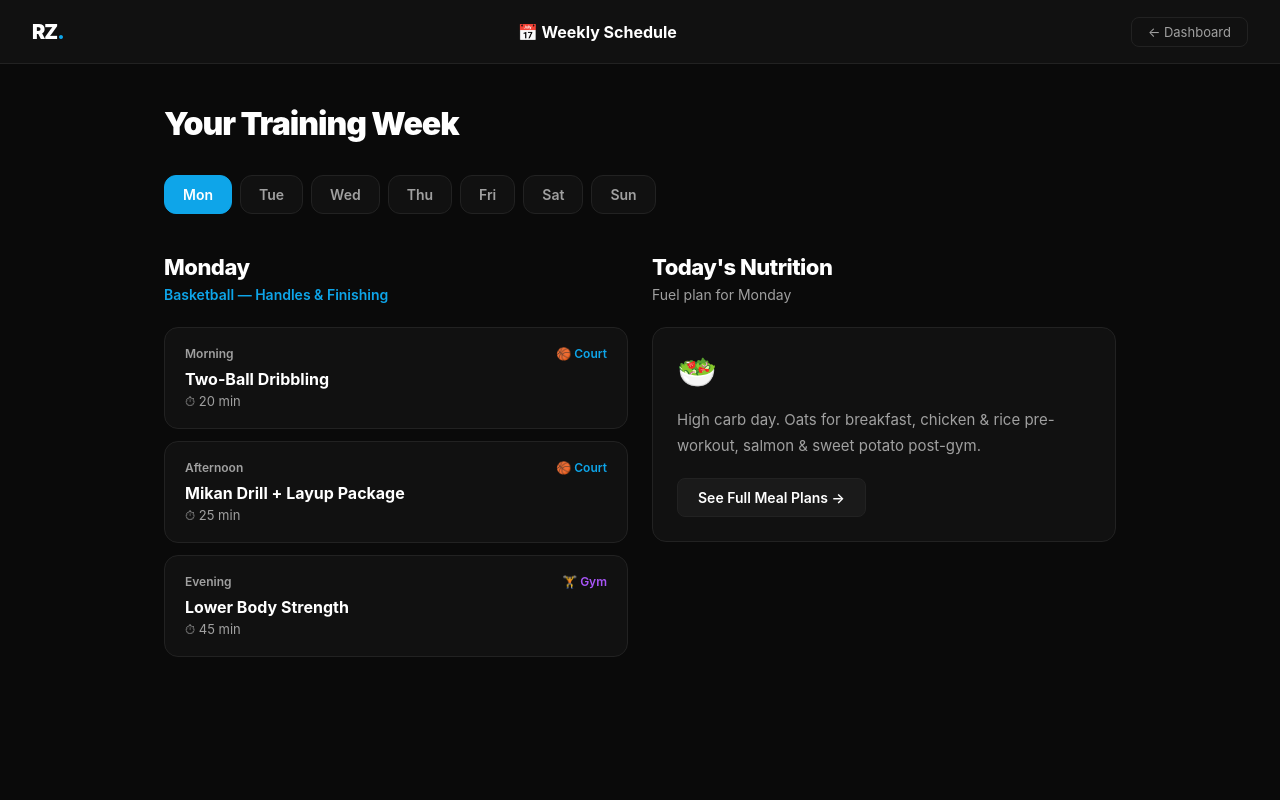
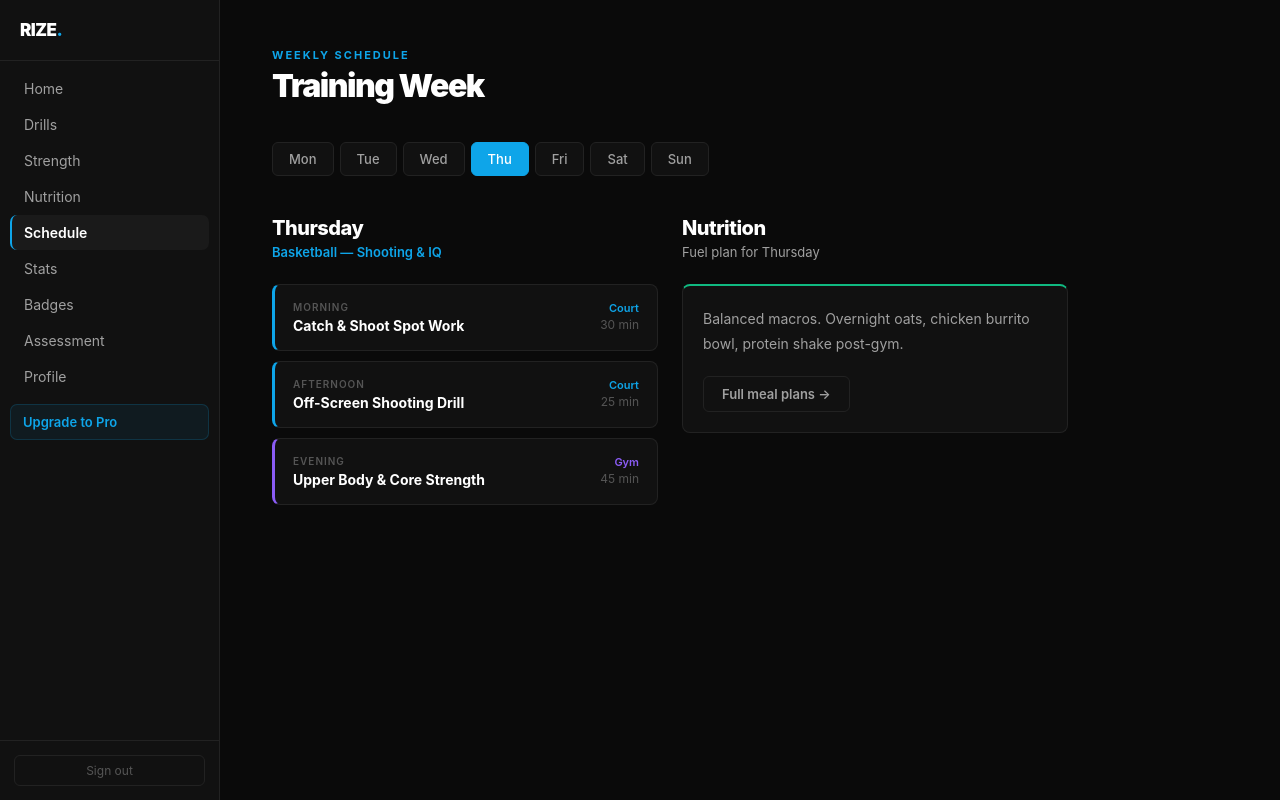
Before and after one commit to DinnyApostolou/rize, a Next.js app: page /schedule in a window 1280 px wide. Built offline with nearby package versions, Linux system fonts and the light colour scheme; no server answers.

Commit message:
Add sidebar to all pages, cleaner mature design, remove hero badge

```diff
--- a/src/app/schedule/page.tsx
+++ b/src/app/schedule/page.tsx
@@ -1,6 +1,7 @@
 "use client";
 import { useState } from "react";
 import Link from "next/link";
+import Sidebar from "@/components/Sidebar";
 
 const DAYS = [
   {
@@ -64,31 +65,35 @@ const DAYS = [
   },
 ];
 
+const typeConfig: Record<string, { color: string; label: string }> = {
+  court: { color: "#0EA5E9", label: "Court" },
+  gym: { color: "#8B5CF6", label: "Gym" },
+  recovery: { color: "#10B981", label: "Recovery" },
+};
+
 export default function SchedulePage() {
-  const [activeDay, setActiveDay] = useState(0);
+  const [activeDay, setActiveDay] = useState(new Date().getDay() === 0 ? 6 : new Date().getDay() - 1);
   const day = DAYS[activeDay];
-  const typeColor = (t: string) => t === "court" ? "var(--accent)" : t === "gym" ? "#a855f7" : "var(--green)";
-  const typeLabel = (t: string) => t === "court" ? "🏀 Court" : t === "gym" ? "🏋️ Gym" : "😴 Recovery";
 
   return (
-    <div style={{ minHeight: "100vh", background: "var(--bg)", color: "var(--text)" }}>
-      <nav style={{ background: "var(--bg2)", borderBottom: "1px solid var(--border)", display: "flex", alignItems: "center", justifyContent: "space-between", padding: "0 32px", height: "64px" }}>
-        <Link href="/dashboard" style={{ fontSize: "20px", fontWeight: 900, letterSpacing: "-1px" }}>RZ<span style={{ color: "var(--accent)" }}>.</span></Link>
-        <span style={{ fontWeight: 700 }}>📅 Weekly Schedule</span>
-        <Link href="/dashboard"><button style={{ background: "none", border: "1px solid var(--border)", color: "var(--text2)", padding: "6px 16px", borderRadius: "8px", fontSize: "13px" }}>← Dashboard</button></Link>
-      </nav>
+    <div style={{ display: "flex", minHeight: "100vh", background: "var(--bg)", color: "var(--text)" }}>
+      <Sidebar />
 
-      <div style={{ maxWidth: "1000px", margin: "0 auto", padding: "40px 24px" }}>
-        <h1 style={{ fontSize: "32px", fontWeight: 900, letterSpacing: "-1px", marginBottom: "32px" }}>Your Training Week</h1>
+      <main style={{ marginLeft: "220px", flex: 1, padding: "48px 52px", maxWidth: "900px" }}>
+        <div style={{ marginBottom: "40px" }}>
+          <p style={{ fontSize: "11px", color: "var(--accent)", fontWeight: 700, letterSpacing: "2px", textTransform: "uppercase", marginBottom: "8px" }}>Weekly Schedule</p>
+          <h1 style={{ fontSize: "32px", fontWeight: 900, letterSpacing: "-1.5px", lineHeight: 1 }}>Training Week</h1>
+        </div>
 
         {/* Day selector */}
-        <div style={{ display: "flex", gap: "8px", flexWrap: "wrap", marginBottom: "40px" }}>
+        <div style={{ display: "flex", gap: "6px", marginBottom: "40px" }}>
           {DAYS.map((d, i) => (
             <button key={i} onClick={() => setActiveDay(i)} style={{
-              padding: "10px 18px", borderRadius: "12px", fontSize: "14px", fontWeight: 600,
+              padding: "8px 16px", borderRadius: "6px", fontSize: "13px", fontWeight: 500,
               background: activeDay === i ? "var(--accent)" : "var(--bg2)",
               border: `1px solid ${activeDay === i ? "var(--accent)" : "var(--border)"}`,
               color: activeDay === i ? "#fff" : "var(--text2)",
+              cursor: "pointer", transition: "all 0.15s",
             }}>{d.day.slice(0, 3)}</button>
           ))}
         </div>
@@ -96,38 +101,59 @@ export default function SchedulePage() {
         <div style={{ display: "grid", gridTemplateColumns: "1fr 1fr", gap: "24px" }}>
           {/* Sessions */}
           <div>
-            <h2 style={{ fontSize: "22px", fontWeight: 800, marginBottom: "6px", letterSpacing: "-0.5px" }}>{day.day}</h2>
-            <p style={{ color: "var(--accent)", fontSize: "14px", fontWeight: 600, marginBottom: "24px" }}>{day.focus}</p>
-            <div style={{ display: "flex", flexDirection: "column", gap: "12px" }}>
-              {day.sessions.map((s, i) => (
-                <div key={i} style={{ background: "var(--bg2)", border: "1px solid var(--border)", borderRadius: "14px", padding: "18px 20px" }}>
-                  <div style={{ display: "flex", justifyContent: "space-between", marginBottom: "8px" }}>
-                    <span style={{ fontSize: "12px", color: "var(--text2)", fontWeight: 600 }}>{s.time}</span>
-                    <span style={{ fontSize: "12px", color: typeColor(s.type), fontWeight: 600 }}>{typeLabel(s.type)}</span>
+            <h2 style={{ fontSize: "20px", fontWeight: 800, letterSpacing: "-0.5px", marginBottom: "4px" }}>{day.day}</h2>
+            <p style={{ color: "var(--accent)", fontSize: "13px", fontWeight: 600, marginBottom: "24px" }}>{day.focus}</p>
+            <div style={{ display: "flex", flexDirection: "column", gap: "10px" }}>
+              {day.sessions.map((s, i) => {
+                const cfg = typeConfig[s.type];
+                return (
+                  <div key={i} style={{
+                    background: "var(--bg2)", border: "1px solid var(--border)",
+                    borderLeft: `3px solid ${cfg.color}`,
+                    borderRadius: "8px", padding: "16px 18px",
+                  }}>
+                    <div style={{ display: "flex", justifyContent: "space-between", alignItems: "flex-start" }}>
+                      <div>
+                        <div style={{ fontSize: "10px", color: "var(--text3)", fontWeight: 600, letterSpacing: "1px", textTransform: "uppercase", marginBottom: "4px" }}>{s.time}</div>
+                        <div style={{ fontWeight: 700, fontSize: "14px" }}>{s.title}</div>
+                      </div>
+                      <div style={{ textAlign: "right" }}>
+                        <div style={{ fontSize: "11px", color: cfg.color, fontWeight: 600, marginBottom: "2px" }}>{cfg.label}</div>
+                        <div style={{ fontSize: "12px", color: "var(--text3)" }}>{s.duration}</div>
+                      </div>
+                    </div>
                   </div>
-                  <div style={{ fontWeight: 700, fontSize: "16px", marginBottom: "4px" }}>{s.title}</div>
-                  <div style={{ fontSize: "13px", color: "var(--text2)" }}>⏱ {s.duration}</div>
-                </div>
-              ))}
+                );
+              })}
             </div>
           </div>
 
           {/* Nutrition */}
           <div>
-            <h2 style={{ fontSize: "22px", fontWeight: 800, marginBottom: "6px", letterSpacing: "-0.5px" }}>Today's Nutrition</h2>
-            <p style={{ color: "var(--text2)", fontSize: "14px", marginBottom: "24px" }}>Fuel plan for {day.day}</p>
-            <div style={{ background: "var(--bg2)", border: "1px solid var(--border)", borderRadius: "14px", padding: "24px" }}>
-              <span style={{ fontSize: "32px" }}>🥗</span>
-              <p style={{ color: "var(--text2)", fontSize: "15px", lineHeight: 1.7, marginTop: "16px" }}>{day.nutrition}</p>
+            <h2 style={{ fontSize: "20px", fontWeight: 800, letterSpacing: "-0.5px", marginBottom: "4px" }}>Nutrition</h2>
+            <p style={{ color: "var(--text2)", fontSize: "13px", marginBottom: "24px" }}>Fuel plan for {day.day}</p>
+            <div style={{
+              background: "var(--bg2)", border: "1px solid var(--border)",
+              borderTop: "2px solid #10B981",
+              borderRadius: "8px", padding: "20px",
+            }}>
+              <p style={{ color: "var(--text2)", fontSize: "14px", lineHeight: 1.8 }}>{day.nutrition}</p>
               <Link href="/nutrition">
-                <button style={{ marginTop: "20px", background: "var(--bg3)", border: "1px solid var(--border)", color: "var(--text)", padding: "10px 20px", borderRadius: "8px", fontSize: "14px", fontWeight: 600 }}>
-                  See Full Meal Plans →
+                <button style={{
+                  marginTop: "20px", background: "transparent",
+                  border: "1px solid var(--border)", color: "var(--text2)",
+                  padding: "9px 18px", borderRadius: "6px", fontSize: "13px",
+                  fontWeight: 600, cursor: "pointer", transition: "all 0.15s",
+                }}
+                  onMouseEnter={e => { const el = e.currentTarget as HTMLButtonElement; el.style.borderColor = "#10B981"; el.style.color = "#10B981"; }}
+                  onMouseLeave={e => { const el = e.currentTarget as HTMLButtonElement; el.style.borderColor = "var(--border)"; el.style.color = "var(--text2)"; }}>
+                  Full meal plans →
                 </button>
               </Link>
             </div>
           </div>
         </div>
-      </div>
+      </main>
     </div>
   );
 }
--- /dev/null
+++ b/src/components/Sidebar.tsx
@@ -0,0 +1,108 @@
+"use client";
+import Link from "next/link";
+import { usePathname } from "next/navigation";
+import { getSupabase } from "@/lib/supabase";
+import { useRouter } from "next/navigation";
+
+const NAV = [
+  { href: "/dashboard", label: "Home" },
+  { href: "/drills", label: "Drills" },
+  { href: "/strength", label: "Strength" },
+  { href: "/nutrition", label: "Nutrition" },
+  { href: "/schedule", label: "Schedule" },
+  { href: "/stats", label: "Stats" },
+  { href: "/badges", label: "Badges" },
+  { href: "/assessment", label: "Assessment" },
+  { href: "/profile", label: "Profile" },
+];
+
+export default function Sidebar({ username, level, xp, isSubscribed }: {
+  username?: string;
+  level?: number;
+  xp?: number;
+  isSubscribed?: boolean;
+}) {
+  const pathname = usePathname();
+  const router = useRouter();
+
+  async function handleLogout() {
+    await getSupabase().auth.signOut();
+    router.push("/");
+  }
+
+  return (
+    <aside style={{
+      width: "220px", flexShrink: 0,
+      background: "var(--bg2)", borderRight: "1px solid var(--border)",
+      position: "fixed", top: 0, left: 0, bottom: 0,
+      display: "flex", flexDirection: "column",
+      zIndex: 50,
+    }}>
+      <div style={{ padding: "20px 20px", borderBottom: "1px solid var(--border)" }}>
+        <Link href="/dashboard">
+          <div style={{ fontSize: "17px", fontWeight: 900, letterSpacing: "-0.5px", cursor: "pointer" }}>
+            RIZE<span style={{ color: "var(--accent)" }}>.</span>
+          </div>
+        </Link>
+      </div>
+
+      <nav style={{ padding: "10px", flex: 1, overflowY: "auto" }}>
+        {NAV.map(n => {
+          const active = pathname === n.href;
+          return (
+            <Link key={n.href} href={n.href}>
+              <div style={{
+                padding: "9px 12px", borderRadius: "7px", marginBottom: "1px",
+                fontSize: "14px", fontWeight: active ? 600 : 400,
+                color: active ? "#fff" : "var(--text2)",
+                background: active ? "var(--bg3)" : "transparent",
+                cursor: "pointer", transition: "all 0.15s",
+                borderLeft: active ? "2px solid var(--accent)" : "2px solid transparent",
+              }}
+                onMouseEnter={e => { if (!active) { const el = e.currentTarget as HTMLDivElement; el.style.background = "var(--bg3)"; el.style.color = "#fff"; } }}
+                onMouseLeave={e => { if (!active) { const el = e.currentTarget as HTMLDivElement; el.style.background = "transparent"; el.style.color = "var(--text2)"; } }}>
+                {n.label}
+              </div>
+            </Link>
+          );
+        })}
+
+        {!isSubscribed && (
+          <Link href="/subscribe">
+            <div style={{
+              padding: "9px 12px", borderRadius: "7px", marginTop: "10px",
+              fontSize: "13px", fontWeight: 600, color: "var(--accent)",
+              background: "rgba(14,165,233,0.07)",
+              border: "1px solid rgba(14,165,233,0.18)",
+              cursor: "pointer", transition: "all 0.15s",
+            }}
+              onMouseEnter={e => { (e.currentTarget as HTMLDivElement).style.background = "rgba(14,165,233,0.14)"; }}
+              onMouseLeave={e => { (e.currentTarget as HTMLDivElement).style.background = "rgba(14,165,233,0.07)"; }}>
+              Upgrade to Pro
+            </div>
+          </Link>
+        )}
+      </nav>
+
+      <div style={{ padding: "14px", borderTop: "1px solid var(--border)" }}>
+        {username && (
+          <div style={{ marginBottom: "10px" }}>
+            <div style={{ fontSize: "13px", fontWeight: 600 }}>{username}</div>
+            <div style={{ fontSize: "11px", color: "var(--text3)", marginTop: "2px" }}>
+              {level ? `Level ${level}` : ""}{xp ? ` · ${xp.toLocaleString()} XP` : ""}
+            </div>
+          </div>
+        )}
+        <button onClick={handleLogout} style={{
+          width: "100%", background: "none", border: "1px solid var(--border)",
+          color: "var(--text3)", fontSize: "12px", padding: "7px",
+          borderRadius: "6px", cursor: "pointer", transition: "all 0.15s",
+        }}
+          onMouseEnter={e => { const el = e.currentTarget as HTMLButtonElement; el.style.borderColor = "#555"; el.style.color = "#fff"; }}
+          onMouseLeave={e => { const el = e.currentTarget as HTMLButtonElement; el.style.borderColor = "var(--border)"; el.style.color = "var(--text3)"; }}>
+          Sign out
+        </button>
+      </div>
+    </aside>
+  );
+}
```
Also changed, not shown: src/app/drills/page.tsx (+9 -8 lines), src/app/nutrition/page.tsx (+44 -34 lines), src/app/page.tsx (+0 -10 lines), src/app/strength/page.tsx (+47 -40 lines).
